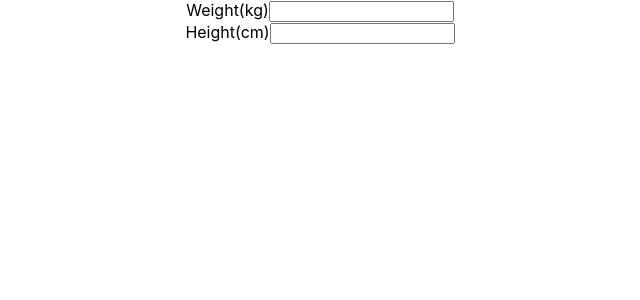
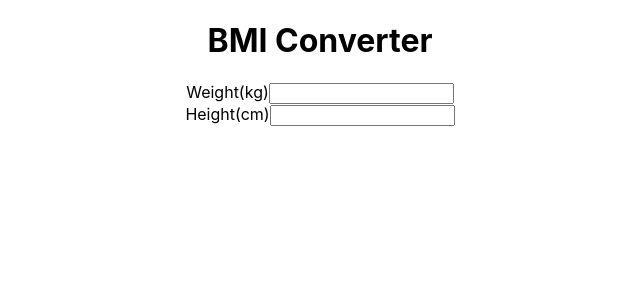
Before and after one commit to CA-ma/challenge_bmi_calc_react, a React (Create React App) app: page / in a window 1280 px wide. Shown: the top 300 px of the page, without its empty margins (320-960 px from the left). Built offline with nearby package versions, Linux system fonts and the light colour scheme.

Commit message:
Adds header to App.js

```diff
--- a/src/App.js
+++ b/src/App.js
@@ -14,6 +14,10 @@ class App extends Component {
   render() {
     return (
       <div className="App">
+        <div>
+          <h1>BMI Converter</h1>
+        </div>
+
         <div>
           <label>Weight(kg)</label>
           <input name="weight" value={this.state.weight} onChange={ (e) => this.setState({ weight: e.target.value })} />
```
